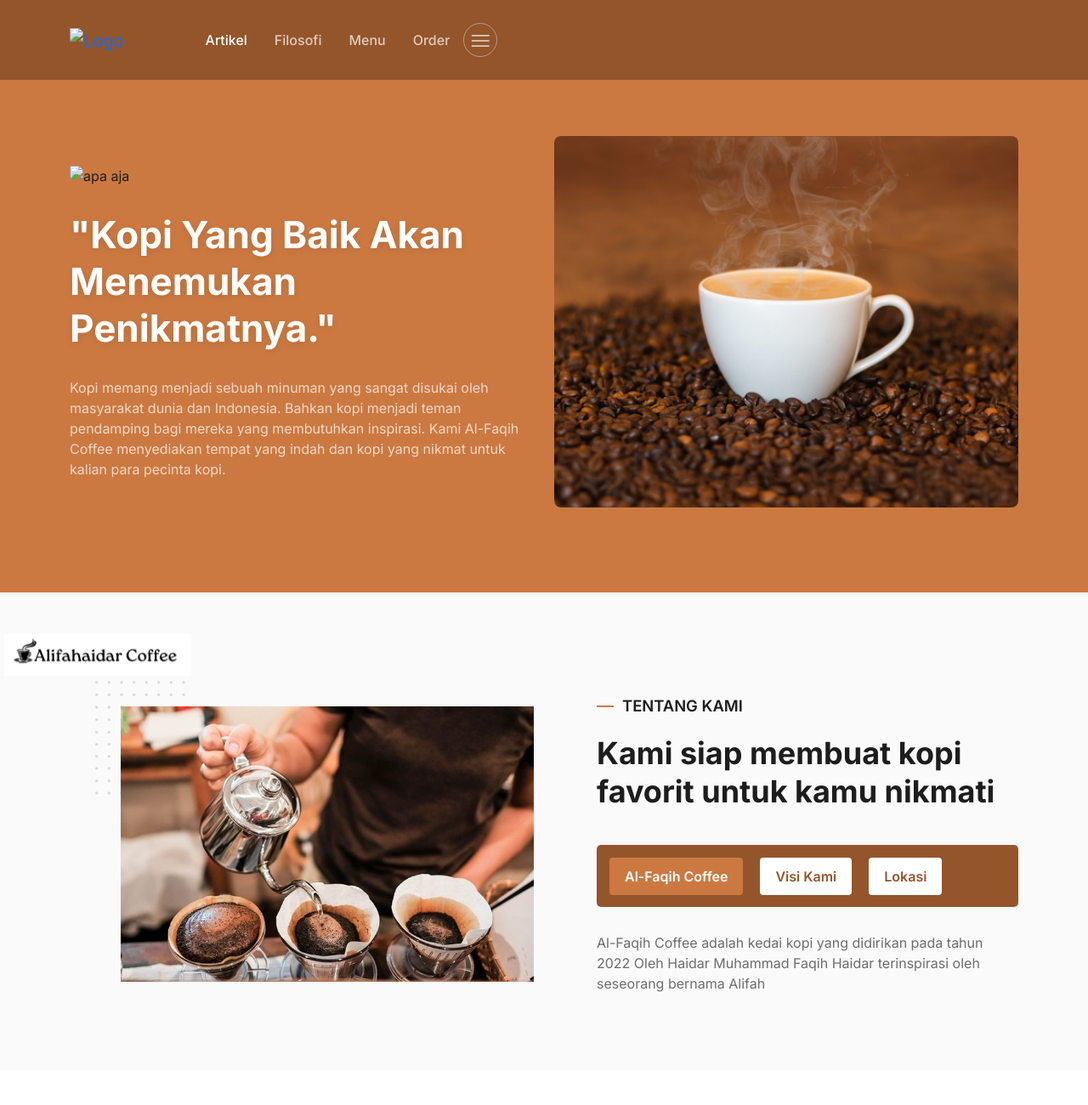
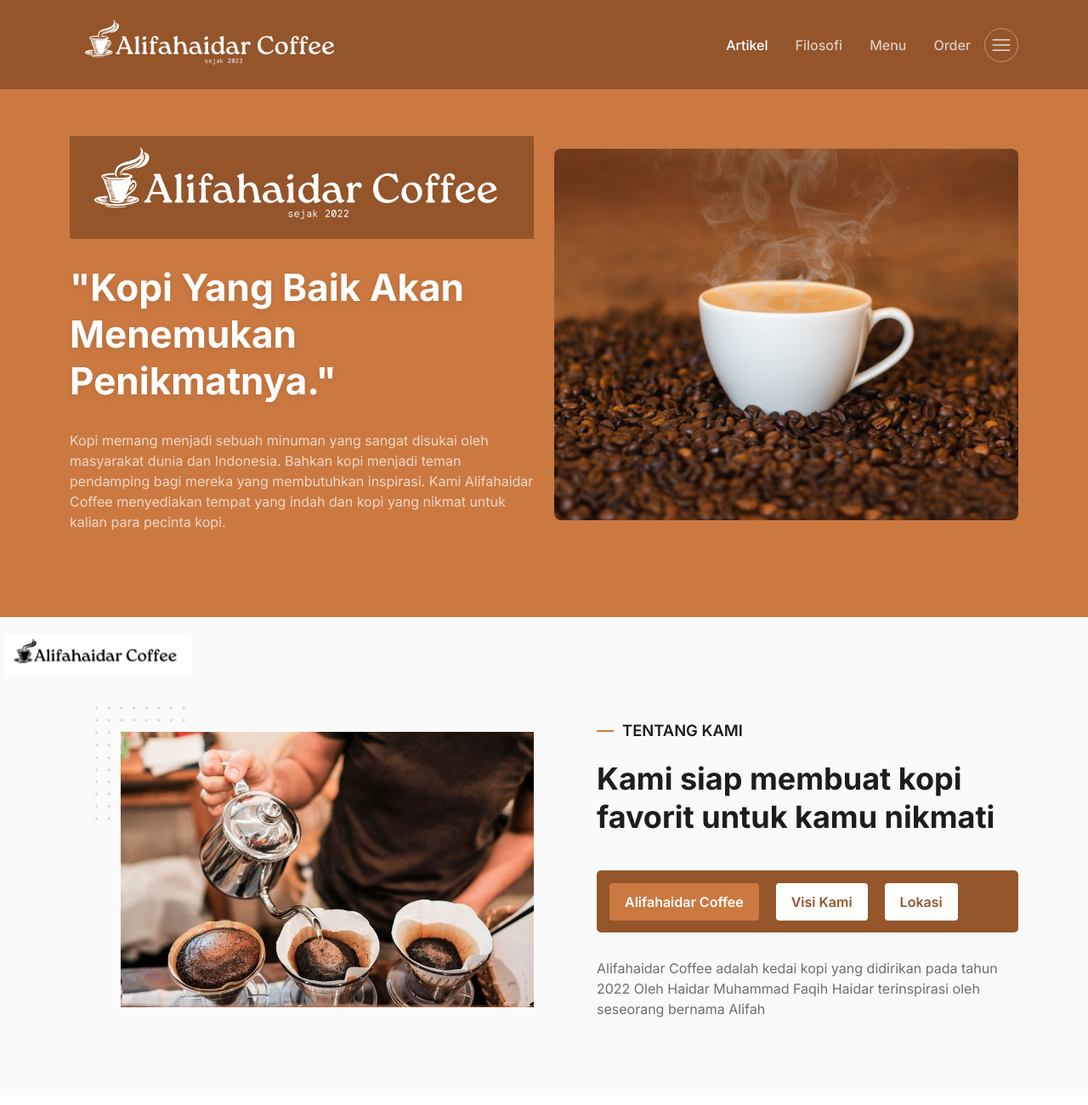
Before and after one commit to haidarmuhammadfaqih23/haidarmuhammadfaqih23.github.io, a plain HTML site: page index.html in a window 1280 px wide. Shown: the top 1300 px of the page at 85% size. Drawn offline with Linux system fonts and the light colour scheme.

Commit message:
index.html

```diff
--- a/index.html
+++ b/index.html
@@ -10,7 +10,7 @@
 
 
   <!--====== Title ======-->
-  <title>Kedai Kopi | Al-Faqih Coffee</title>
+  <title>Kedai Kopi | Alifahaidar Coffee</title>
 
   <!--====== Favicon Icon ======-->
   <link rel="shortcut icon" href="../assets/images/favicon.svg" type="image/svg" />
@@ -40,7 +40,7 @@
         <div class="col-lg-12">
           <nav class="navbar navbar-expand-lg">
             <a class="navbar-brand" href="index.html">
-              <img src="assets/images/Logo Al-Faqih Coffee.png" alt="Logo" width="50%" class="logo1"/>
+              <img src="assets/images/Logo Alifahaidar Coffee.png" alt="Logo" width="50%" class="logo1"/>
             </a>
             <button class="navbar-toggler" type="button" data-bs-toggle="collapse" data-bs-target="#navbarNine"
               aria-controls="navbarNine" aria-expanded="false" aria-label="Toggle navigation">
@@ -92,7 +92,7 @@
       <div class="sidebar-logo">
         <a href="index.html"><img src="assets/images/Logo.png" alt="Logo" /></a>
       </div>
-      <p class="text">Al-Faqih Coffee menyajikan kopi-kopi favorit untuk kamu nikmati. Berikut tentang kopi dari berbagai link.</p>
+      <p class="text">Alifahaidar Coffee menyajikan kopi-kopi favorit untuk kamu nikmati. Berikut tentang kopi dari berbagai link.</p>
       <!-- logo -->
       <div class="sidebar-menu">
         <h5 class="menu-title">Tentang Kopi</h5>
@@ -135,13 +135,13 @@
       <div class="row align-items-center">
         <div class="col-lg-6 col-md-12 col-12">
           <div class="margin">
-            <img src="assets/images/Logo Al-Faqih Coffee.png" alt="apa aja" height="100%">
+            <img src="assets/images/Logo Alifahaidar Coffee.png" alt="apa aja" height="100%">
           </div>
           <div class="header-content">
             <article>
             <h1>"kopi yang baik akan menemukan penikmatnya."</h1>
             <p>
-              Kopi memang menjadi sebuah minuman yang sangat disukai oleh masyarakat dunia dan Indonesia. Bahkan kopi menjadi teman pendamping bagi mereka yang membutuhkan inspirasi. Kami Al-Faqih Coffee menyediakan tempat yang indah dan kopi yang nikmat untuk kalian para pecinta kopi.
+              Kopi memang menjadi sebuah minuman yang sangat disukai oleh masyarakat dunia dan Indonesia. Bahkan kopi menjadi teman pendamping bagi mereka yang membutuhkan inspirasi. Kami Alifahaidar Coffee menyediakan tempat yang indah dan kopi yang nikmat untuk kalian para pecinta kopi.
             </p>
             </article>
           </div>
@@ -257,7 +257,7 @@
               <nav>
                 <div class="nav nav-tabs" id="nav-tab" role="tablist">
                   <button class="nav-link active" id="nav-who-tab" data-bs-toggle="tab" data-bs-target="#nav-who"
-                    type="button" role="tab" aria-controls="nav-who" aria-selected="true" width="100%">Al-Faqih Coffee</button>
+                    type="button" role="tab" aria-controls="nav-who" aria-selected="true" width="100%">Alifahaidar Coffee</button>
                   <button class="nav-link" id="nav-vision-tab" data-bs-toggle="tab" data-bs-target="#nav-vision"
                     type="button" role="tab" aria-controls="nav-vision" aria-selected="false" width="100%">Visi Kami</button>
                   <button class="nav-link" id="nav-history-tab" data-bs-toggle="tab" data-bs-target="#nav-history"
@@ -266,7 +266,7 @@
               </nav>
               <div class="tab-content" id="nav-tabContent">
                 <div class="tab-pane fade show active" id="nav-who" role="tabpanel" aria-labelledby="nav-who-tab">
-                  <p>Al-Faqih Coffee adalah kedai kopi yang didirikan pada tahun 2022 Oleh Haidar Muhammad Faqih
+                  <p>Alifahaidar Coffee adalah kedai kopi yang didirikan pada tahun 2022 Oleh Haidar Muhammad Faqih
                     Haidar terinspirasi oleh seseorang bernama Alifah
                   </p>
                 </div>
@@ -1129,15 +1129,15 @@
               <div class="footer-widget f-about">
                 <div class="logo">
                   <a href="index.html">
-                    <img src="assets/images/Logo Al-Faqih Coffee.png" alt="#" class="img-fluid" />
+                    <img src="assets/images/Logo Alifahaidar Coffee.png" alt="#" class="img-fluid" />
                   </a>
                 </div>
                 <p>
-                  Membuat dunia menjadi lebih indah dengan kopi, Kopi-lih Al-Faqih Coffee sebagai Kopi pilihanmu.
+                  Membuat dunia menjadi lebih indah dengan kopi, Kopi-lih Alifahaidar Coffee sebagai Kopi pilihanmu.
                 </p>
                 <p class="copyright-text">
                   <span>© 2022 STT Nurul Fikri</span>Follow us in instagram
-                  <a href="https://www.instagram.com/alfhhz/" style="color: rgb(160, 160, 160);"> Al-Faqih Coffee </a>
+                  <a href="https://www.instagram.com/alfhhz/" style="color: rgb(160, 160, 160);"> Alifahaidar Coffee </a>
                 </p>
               </div>
               <!-- End Single Widget -->
```
